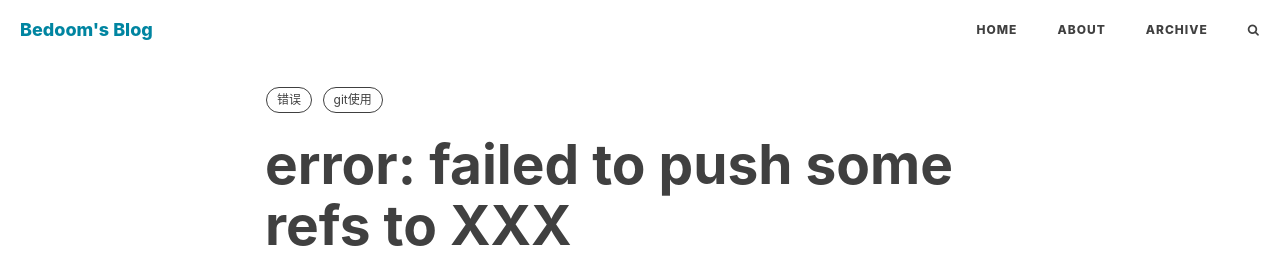
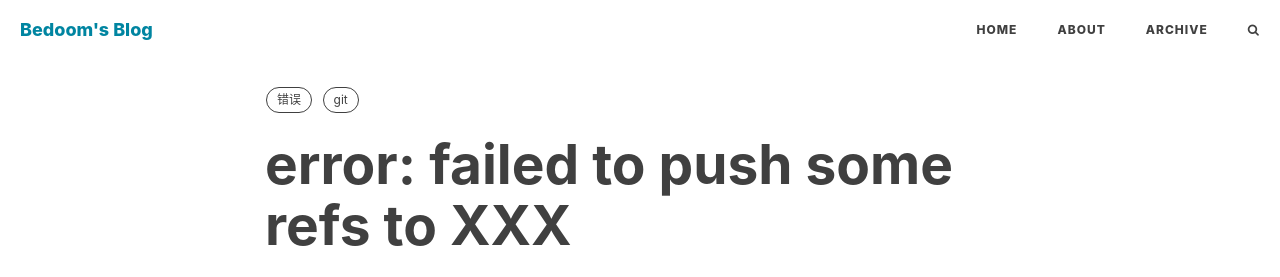
Before and after one commit to bedoom/bedoom.github.io, a Jekyll site: the page built from _posts/2021-10-17-git-error.md, in a window 1280 px wide and 900 px high. Shown: the top 277 px of the window. Built offline with Jekyll 4.4.1, drawn with Linux system fonts in a browser that asks for light colours; nearby versions of some CDN libraries; comment, search, counter and statistics services are not loaded.

Commit message:
更改标签

```diff
--- a/_posts/2021-10-17-git-error.md
+++ b/_posts/2021-10-17-git-error.md
@@ -7,7 +7,7 @@ author: "Bedoom"
 header-style: text
 tags:
   - 错误
-  - git使用
+  - git
 ---
 
 github新手，还不懂如何用git操作github。就在昨天我在远端修改了我的一个博客，但忘了拉取到本地，今天用git再上传文件时，出现报错：
```
